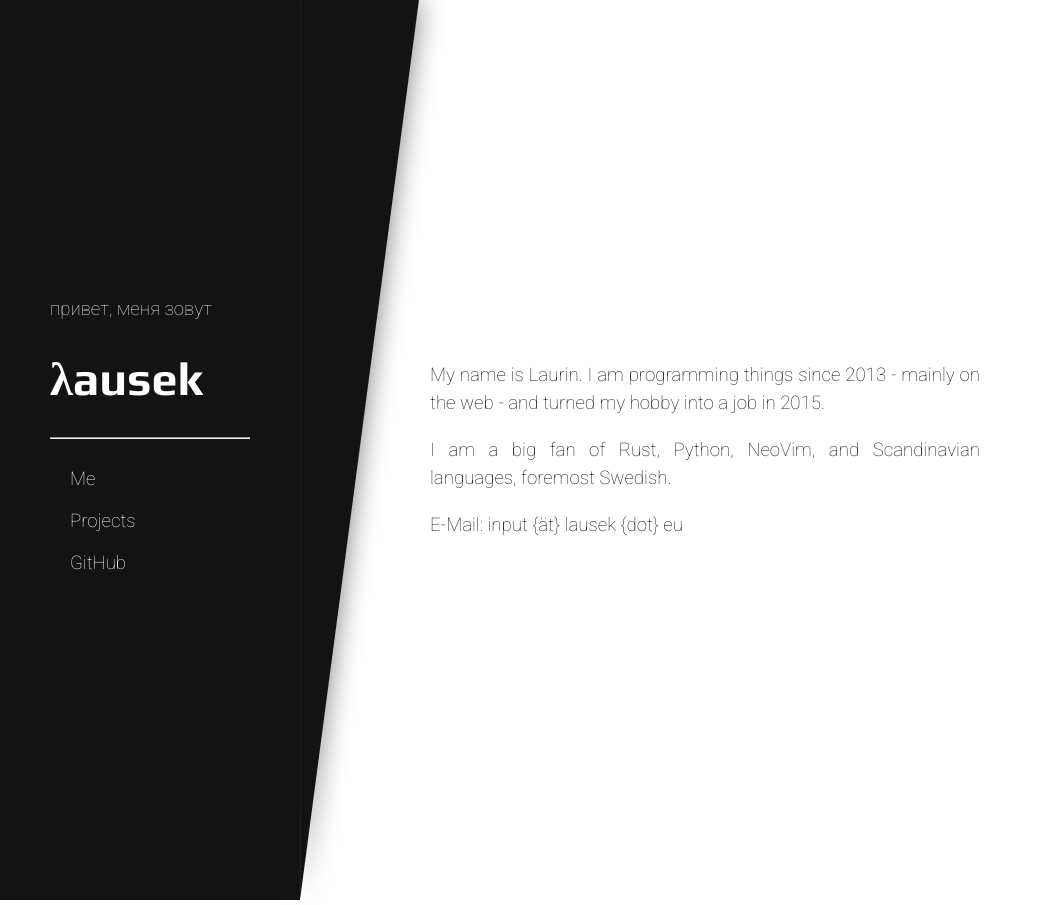
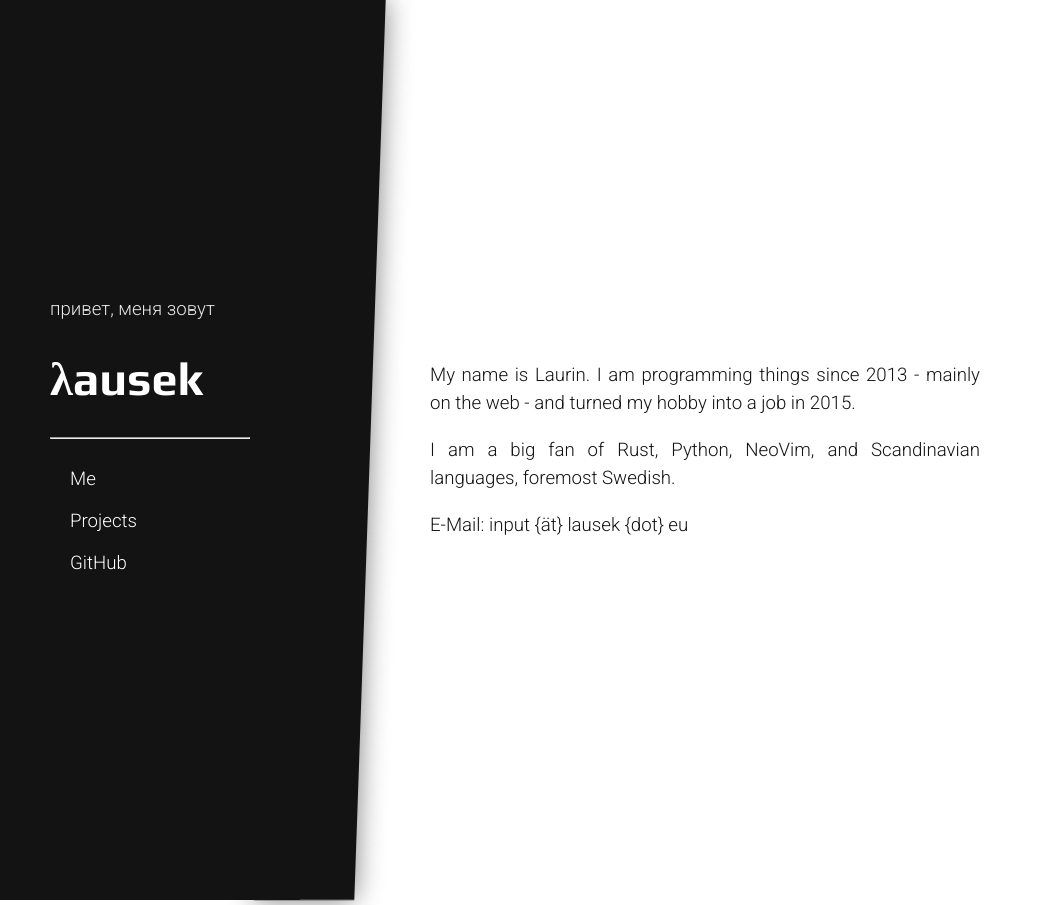
Before and after one commit to lausek/lausek.github.io, a Jekyll site: the page built from index.md, in a window 1280 px wide. Shown: the whole page, without its empty margins (0-1043 px from the left). Built offline with Jekyll 4.4.1, drawn with Linux system fonts in a browser that asks for light colours.

Commit message:
replace triangle svg by skewed container

```diff
--- a/_includes/left.html
+++ b/_includes/left.html
@@ -1,10 +1,12 @@
-<span id="greeting">
-    Hey, I am
-</span>
+<header>
+    <span id="greeting">
+        Hey, I am
+    </span>
 
-<h1>λausek</h1>
+    <h1>λausek</h1>
 
-<hr />
+    <hr />
+</header>
 
 <nav>
     <ul id="side-links">
--- a/_layouts/default.html
+++ b/_layouts/default.html
@@ -33,7 +33,7 @@
                 </div>
             </div>
             <div id="left-triangle">
-                <img src="/img/assets/vertical-triangle.svg" alt="vertical triangle" />
+                <!--img src="/img/assets/vertical-triangle.svg" alt="vertical triangle" /-->
             </div>
         </div>
         <div id="right">
--- a/css/minimal.scss
+++ b/css/minimal.scss
@@ -1,9 +1,7 @@
 ---
 ---
 
-@import url('https://fonts.googleapis.com/css2?family=Play:wght@700&display=swap');
-@import url('https://fonts.googleapis.com/css2?family=Jura&family=Play:wght@700&display=swap');
-@import url('https://fonts.googleapis.com/css2?family=Jura&family=Play:wght@700&family=Roboto:wght@100&display=swap');
+@import url('https://fonts.googleapis.com/css2?family=Jura&family=Play:wght@700&family=Roboto:wght@300&display=swap');
 
 * {
     --eerie-black: #131313;
@@ -95,11 +93,13 @@ p {
 #left-triangle {
     z-index: 500;
     width: 70px;
+    min-width: 100px;
+    margin-left: -30px;
+    transform: skewX(-2deg);
+
+    background-color: var(--eerie-black);
+
     filter: drop-shadow(0 0 0.75rem gray);
-
-    img {
-        height: 100%;
-    }
 }
 
 #left-inner,
```
Also changed, not shown: img/assets/vertical-triangle.svg (deleted).
